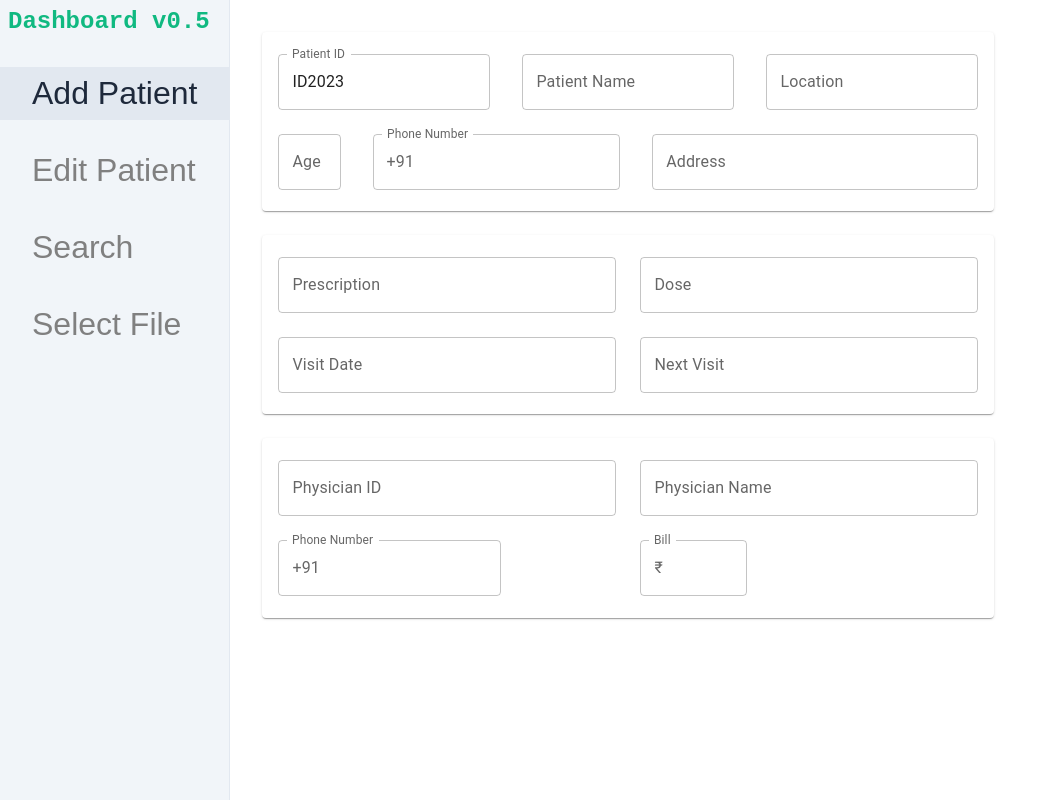
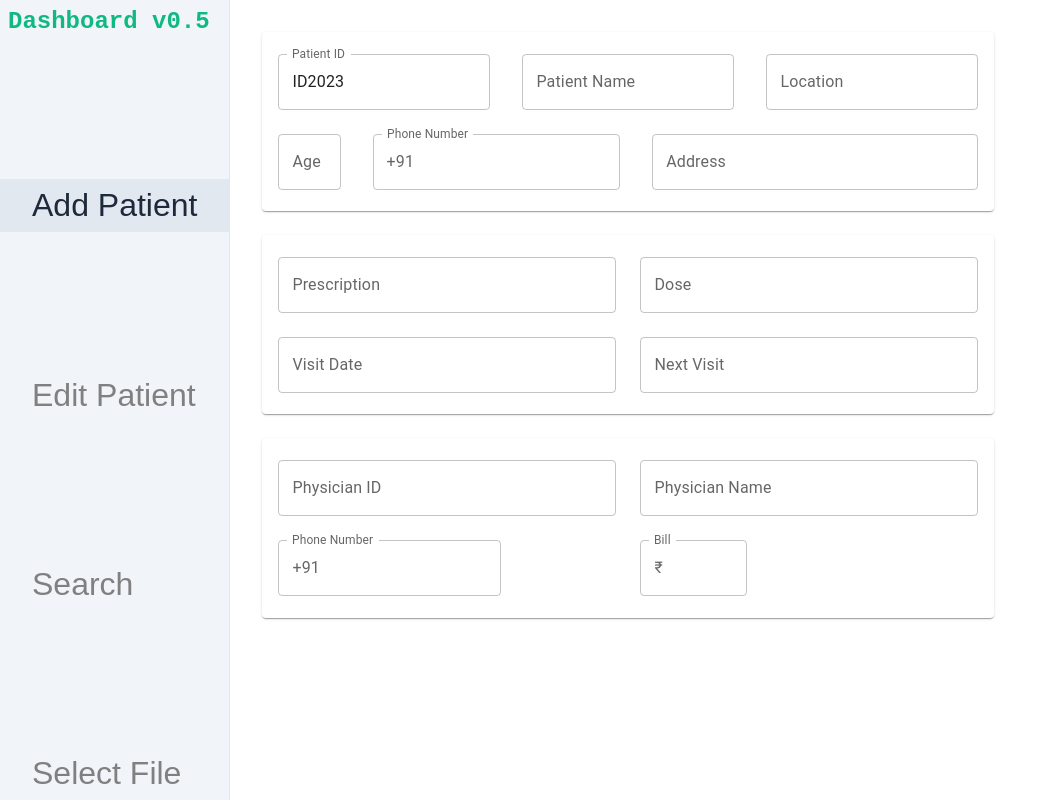
Before and after one commit to furquan-lp/react-patient-db-frontend, a React (Vite) app in the folder react-patients/: page / in a window 1280 px wide. Shown: the whole page, without its empty margins (0-1058 px from the left). Built offline with nearby package versions, Linux system fonts and the light colour scheme.

Commit message:
Added styles for sidebar-links and adjusted other styles

```diff
--- a/react-patients/src/components/sidebar.css
+++ b/react-patients/src/components/sidebar.css
@@ -1,12 +1,18 @@
 .sidebar-main {
   display: flex;
   flex-direction: column;
-  gap: 1rem;
+  justify-content: space-between;
   background-color: #f1f5f9;
   height: 100vh;
   border-right-style: solid;
   border-right-width: 1px;
   border-color: rgb(226 232 240);
+}
+
+.sidebar-links {
+  display: flex;
+  flex-direction: column;
+  gap: 1rem;
 }
 
 .sidebar-link,
@@ -16,7 +22,7 @@
   transition: all;
   transition-duration: 200ms;
   font-size: 2rem;
-  margin-top: 0.5rem;
+  margin-top: 1rem;
   padding: 0.5rem 2rem;
   color: grey;
 }
```
